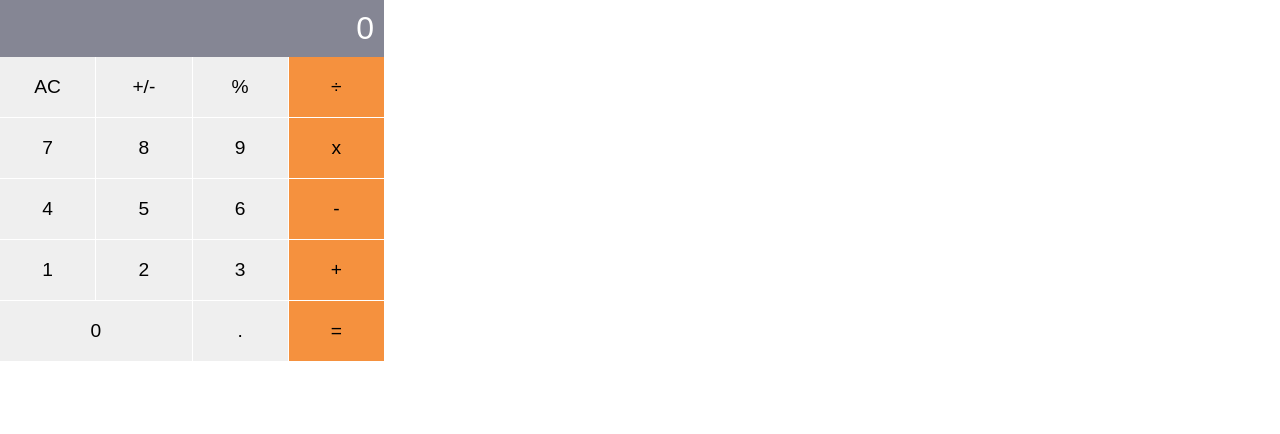
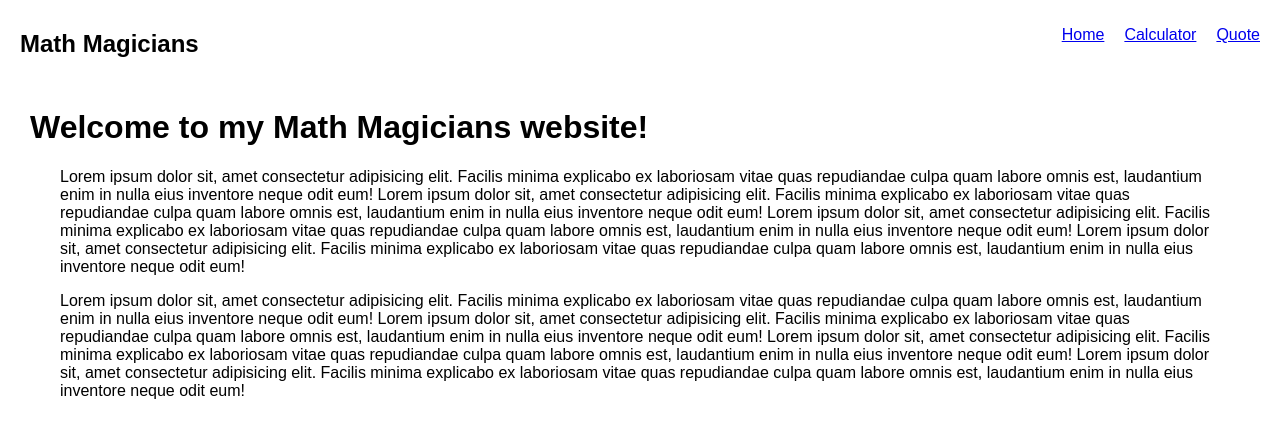
Before and after one commit to LeslieAine/math-magicians, a React (Create React App) app: page / in a window 1280 px wide. Shown: the top 434 px of the page. Built offline with nearby package versions, Linux system fonts and the light colour scheme.

Commit message:
Add routes and pages

```diff
--- a/src/App.js
+++ b/src/App.js
@@ -1,6 +1,22 @@
-import Calculator from './components/Calculator';
+import { BrowserRouter, Routes, Route } from 'react-router-dom';
 import './App.css';
+import CalculatorLayout from './components/calculatorLayout';
+import Nav from './components/Nav';
+import Quote from './components/Quote';
+import Home from './components/Home';
 
-const App = () => <Calculator />;
+const App = () => (
+  <div className="App">
+    <BrowserRouter>
+      <Routes>
+        <Route element={<Nav />}>
+          <Route path="/" element={<Home />} />
+          <Route path="/calculator" element={<CalculatorLayout />} />
+          <Route path="/quote" element={<Quote />} />
+        </Route>
+      </Routes>
+    </BrowserRouter>
+  </div>
+);
 
 export default App;
```
